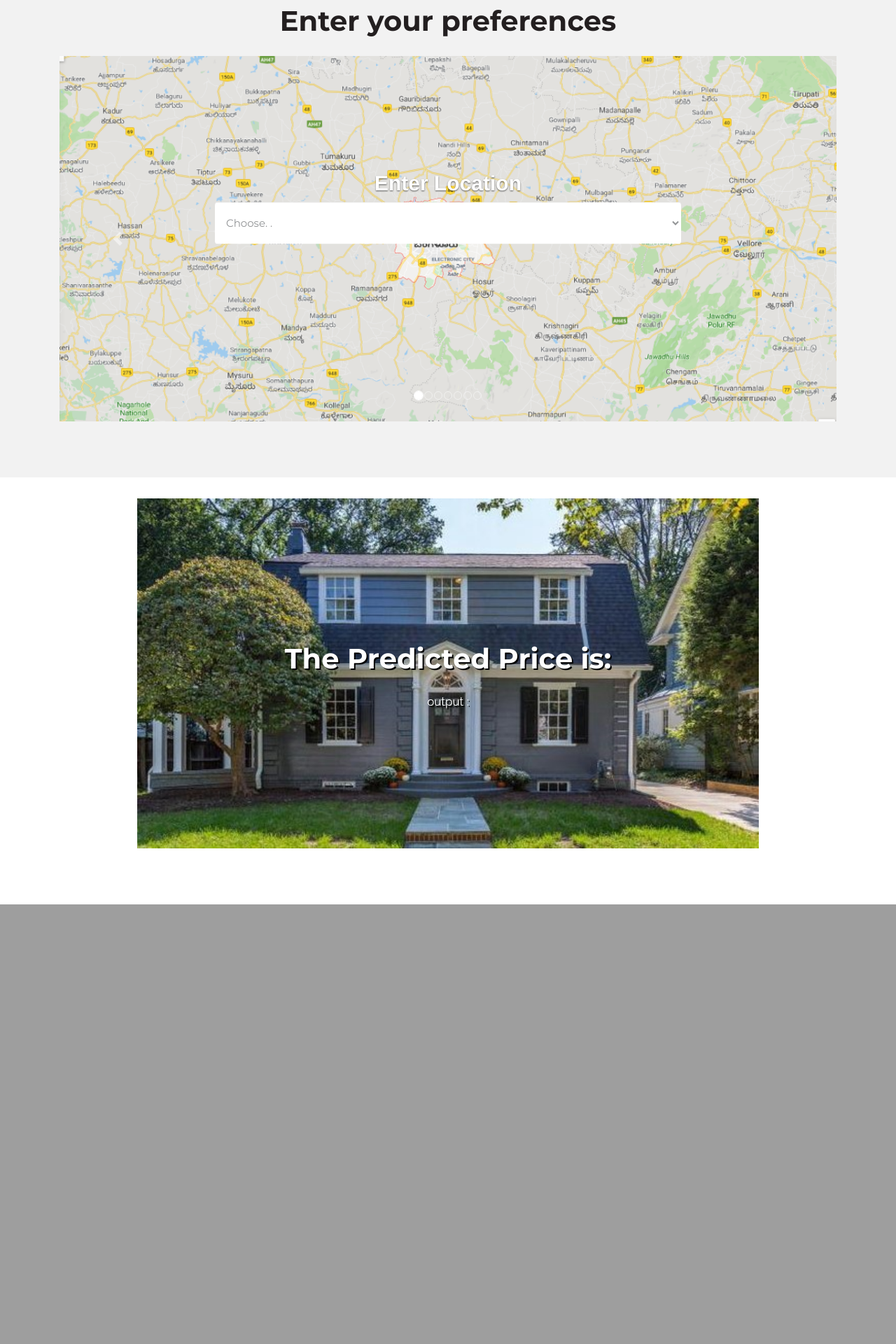
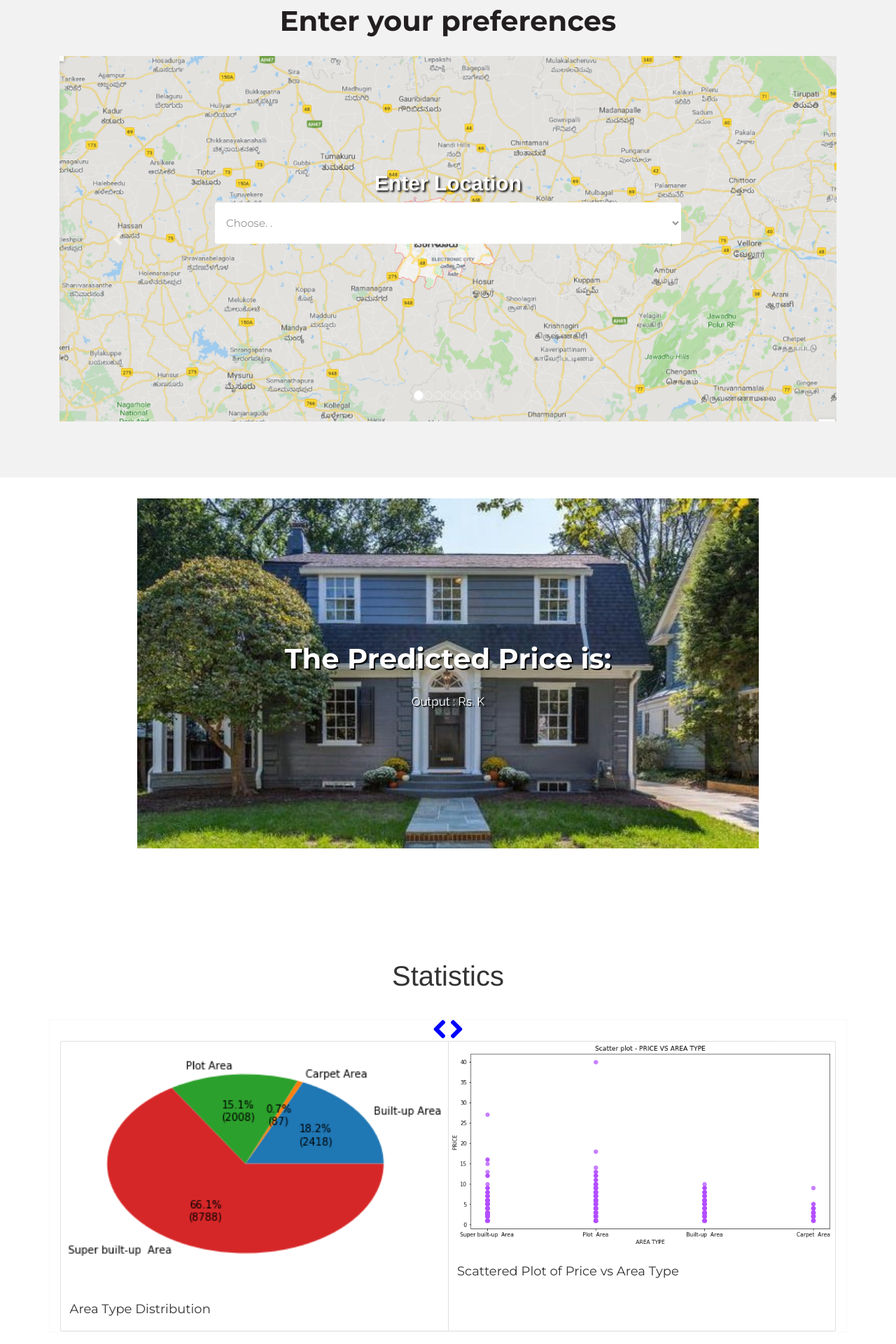
Before and after one commit to surbhirai1998/House-Pricing-Prediction-System, a Django app: page / in a window 1280 px wide. Shown: the part 840-2760 px from the top of the page at 70% size. Before the commit the page ends 2132 px from the top, so only its background shows below. Run offline with Django 3.2, Linux system fonts and the light colour scheme; parts of the project's set-up code (start-up, migrations or seed data) failed here and were passed over; some libraries are stand-ins or nearby versions.

Commit message:
new updated files

```diff
--- a/HPIS/templates/index.html
+++ b/HPIS/templates/index.html
@@ -104,7 +104,7 @@
                     <a href="#invite" class="btn btn-secondary btn-lg scroll shadow">Search</a>
                   </div>
                   <div class="col-md-6 text-left col-xs-6 wow fadeInUp" data-wow-delay="1.4s">
-                      <a href="#be-the-first" class="btn btn-primary btn-lg scroll shadow">Statistics</a>
+                      <a href="#stats" class="btn btn-primary btn-lg scroll shadow">Statistics</a>
                     </div>
                 </div><!--End Button Row-->
               </div>
@@ -162,7 +162,7 @@
                   {% csrf_token %} -->
                 <div class="form-row">
                   <div class="col">
-                    <label for="location">Enter Location</label>
+                    <label for="location"  style="text-shadow:2px 2px 3px rgb(0,0,0)">Enter Location</label>
                     <!-- <input type="text" class="form-control" placeholder="Enter location" value=""> -->
                     <select class="form-control" id="location" name="location" >
                     <option>Choose. .</option>
@@ -1504,7 +1504,7 @@
               <div class="carousel-caption">
                 <div class="form-row">
                   <div class="col">
-                    <label for="area_sqft">Enter Area in SquareFeet</label>
+                    <label for="area_sqft" style="text-shadow:2px 2px 3px rgb(0,0,0)">Enter Area in SquareFeets</label>
                     <input type="text" class="form-control" placeholder="Enter SquareFeet" id="area_sqft" name="area_sqft">
                   </div>
               </div>
@@ -1541,7 +1541,7 @@
               <div class="carousel-caption">
                 <div class="form-row">
                   <div class="col">
-                    <label for="balconies">Enter Balcony</label>
+                    <label for="balconies">Enter no. of Balconies</label>
                     <input type="text" id="balconies" class="form-control" placeholder="Enter Balcony" name="balconies">
 
                   </div>
@@ -1559,7 +1559,7 @@
               <div class="form-row">
                 <div class="col">
                   <!-- <input type="text" class="form-control" placeholder="Enter Bedrooms" value=""> -->
-                  <label for="bedrooms">Enter Bedroom</label>
+                  <label for="bedrooms">Enter no. of Bedrooms</label>
                   <select class="form-control" id="bedrooms" name="bedrooms">
                     <option>choose..</option>
                    <option>1</option>
@@ -1589,7 +1589,7 @@
             <div class="carousel-caption">
               <div class="form-row">
                 <div class="col">
-                  <label for="bathrooms">Enter Bathroom</label>
+                  <label for="bathrooms">Enter no. of Bathrooms</label>
                   <input type="text" id="bathrooms" class="form-control" placeholder="Enter Bathroom" name="bathrooms">
                   <br>
                   <div class="col-xs-12 text-center wow fadeInUp">
@@ -1635,14 +1635,126 @@
                     <!--<i class="fa fa-envelope-o margin-40"></i>-->
                     <h2 style="text-shadow:2px 2px black">The Predicted Price is:</h2>
                     <br />
-                    <p style="text-shadow:2px 2px black;color:white">output : <span id="price"></span></p>
+                    <p style="text-shadow:2px 2px black;color:white">Output : Rs. <span id="price"></span>K</p>
 
                     </div>
                   </div><!--End Form row-->
                 </div>
               </div>
             </section>
-
+            <section id="stats" class="pad-sm light-gray-bg" style="padding-top: 30px">
+
+                <div class="container" style="margin:auto; padding:30px">
+                    <p class="h2" style="text-align:center;font-size:40px">Statistics</p>
+                  </div>
+                     <!--Carousel Wrapper-->
+                 <div class="container border border-light">
+                   <div id="multi-item-example" class="carousel slide carousel-multi-item" data-ride="carousel" data-interval="false" style="display:inline" >
+
+                     <!--Controls-->
+                     <div class="controls-top" style="text-align:center">
+                       <a class="btn-floating" href="#multi-item-example" data-slide="prev"><i class="fa fa-chevron-left" style="font-size:30px;color:blue"></i></a>
+                       <a class="btn-floating" href="#multi-item-example" data-slide="next"><i class="fa fa-chevron-right" style="font-size:30px;color:blue"></i></a>
+                     </div>
+                     <!--/.Controls-->
+
+                     <!--Indicators-->
+                     <ol class="carousel-indicators">
+                       <li data-target="#multi-item-example" data-slide-to="0" class="active"></li>
+                       <li data-target="#multi-item-example" data-slide-to="1"></li>
+                       <!-- <li data-target="#multi-item-example" data-slide-to="2"></li> -->
+                     </ol>
+                     <!--/.Indicators-->
+
+                     <!--Slides-->
+                       <div class="carousel-inner" role="listbox">
+
+                         <!--First slide-->
+                         <div class="carousel-item active">
+
+                       <div class="card-group">
+
+                           <div class="card">
+                             <img class="card-img-top" src="{% static 'imgs/pie-chart-area-type.png' %}"
+                               alt="Card image cap">
+                             <div class="card-body">
+                               <h4 class="card-title">Area Type Distribution</h4>
+
+                             </div>
+                           </div>
+
+                           <div class="card">
+                              <img class="card-img-top" src="{% static 'imgs/scatter-area_type.png' %}"
+                                alt="Card image cap">
+                              <div class="card-body">
+                                <h4 class="card-title">Scattered Plot of Price vs Area Type</h4>
+
+                              </div>
+                            </div>
+
+
+                       </div>
+                       <!--/.First slide-->
+                       </div>
+
+
+                         <!--Second slide-->
+                         <div class="carousel-item">
+                         <div class="card-group">
+
+                           <div class="card">
+                             <img class="card-img-top" src="{% static 'imgs/scatter-bedrooms.png' %}"
+                               alt="Card image cap">
+                             <div class="card-body">
+                               <h4 class="card-title">Scattered plot Price vs No. of Bedrooms</h4>
+
+                             </div>
+                           </div>
+
+                           <div class="card">
+                             <img class="card-img-top" src="{% static 'imgs/scatter-sqft.png' %}"
+                               alt="Card image cap">
+                             <div class="card-body">
+                               <h4 class="card-title">Scattered plot Price vs Square feet area</h4>
+
+                             </div>
+                           </div>
+
+                         </div>
+
+                         </div>
+                         <!--/.Second slide-->
+
+                         <!--Third slide-->
+                         <div class="carousel-item">
+
+                          <div class="card-group">
+                              <div class="card">
+                                  <img class="card-img-top" src="{% static 'imgs/scatter-balcony.png' %}"
+                                    alt="Card image cap">
+                                  <div class="card-body">
+                                    <h4 class="card-title">Scattered Plot of Price vs No. of Balconies</h4>
+
+                                  </div>
+                                </div>
+
+                                <div class="card">
+                                  <img class="card-img-top" src="{% static 'imgs/scatter-bath.png' %}"
+                                    alt="Card image cap">
+                                  <div class="card-body">
+                                    <h4 class="card-title">Scattered plot Price vs No. of Bathrooms</h4>
+
+                                  </div>
+                                </div>
+                          </div>
+
+                         </div>
+
+                       </div>
+                       <!--/.Slides-->
+                     </div>
+                 </div>
+                </section>
 
           <!-- OUTPUT
     <p>the location is {{form.location}}</p>
```
Also changed, not shown: HPIS/static/imgs/pie-chart-area-type.png (added), HPIS/static/imgs/scatter-area_type.png (added), HPIS/static/imgs/scatter-balcony.png (added), HPIS/static/imgs/scatter-bath.png (added), HPIS/static/imgs/scatter-bedrooms.png (added), HPIS/static/imgs/scatter-sqft.png (added).
